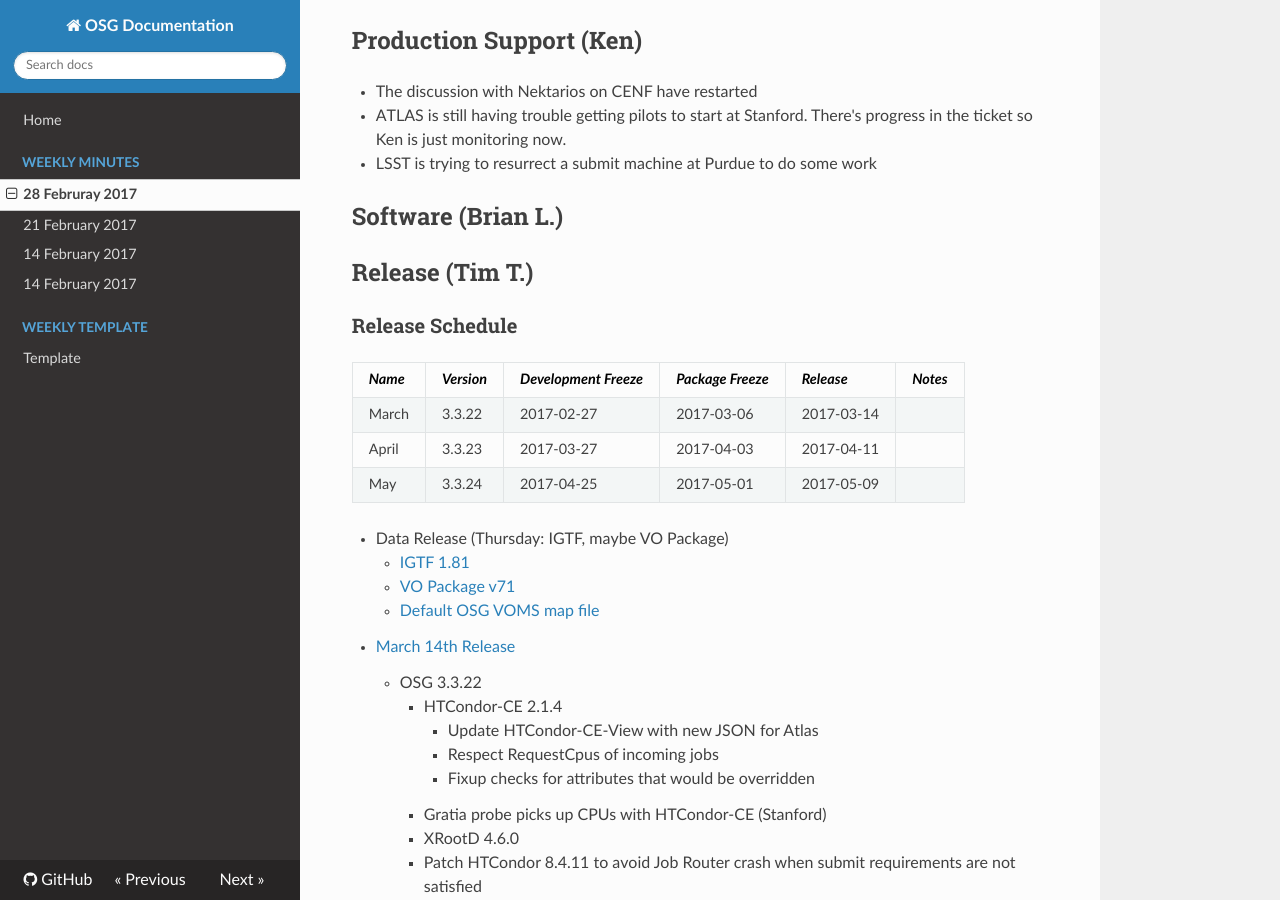
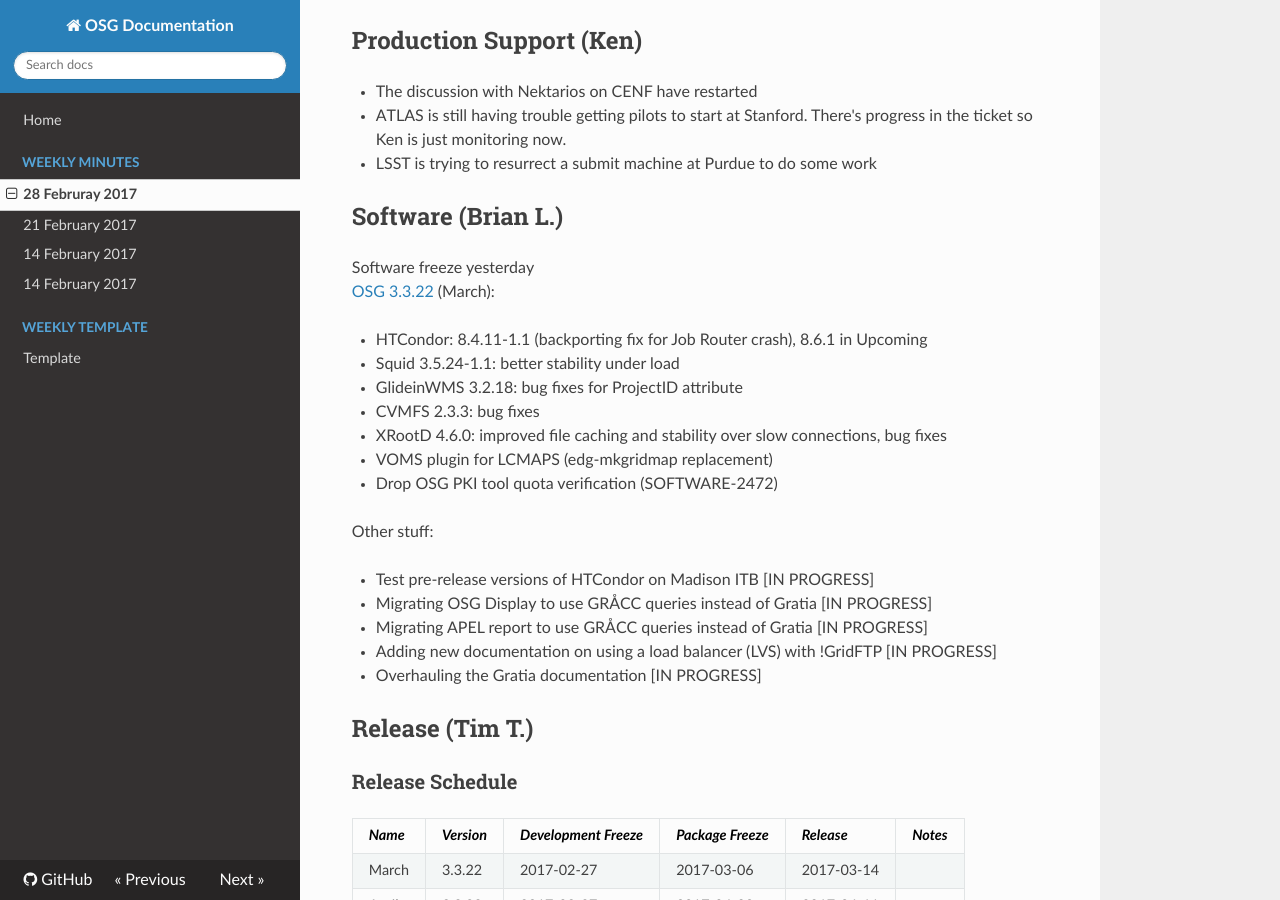
Before and after one commit to zsshah/production, an MkDocs documentation site: the page built from docs/WeeklyMinutes/28Feb2017.md, in a window 1280 px wide and 900 px high, scrolled down 2891 px. Built offline with MkDocs 1.6.1, drawn with Linux system fonts in a browser that asks for light colours; nearby versions of some CDN libraries; old or Windows-style settings are respelled for this version of MkDocs.

Commit message:
Update 28Feb2017.md

```diff
--- a/docs/WeeklyMinutes/28Feb2017.md
+++ b/docs/WeeklyMinutes/28Feb2017.md
@@ -57,7 +57,24 @@
    * LSST is trying to resurrect a submit machine at Purdue to do some work
 
 ## Software (Brian L.)
+Software freeze yesterday
+[OSG 3.3.22](https://jira.opensciencegrid.org/issues/?filter=15254) (March):
 
+-   HTCondor: 8.4.11-1.1 (backporting fix for Job Router crash), 8.6.1 in Upcoming
+-   Squid 3.5.24-1.1: better stability under load
+-   GlideinWMS 3.2.18: bug fixes for ProjectID attribute
+-   CVMFS 2.3.3: bug fixes
+-   XRootD 4.6.0: improved file caching and stability over slow connections, bug fixes
+-   VOMS plugin for LCMAPS (edg-mkgridmap replacement)
+-   Drop OSG PKI tool quota verification (SOFTWARE-2472)
+
+Other stuff:
+
+-   Test pre-release versions of HTCondor on Madison ITB [IN PROGRESS]
+-   Migrating OSG Display to use GR&Aring;CC queries instead of Gratia [IN PROGRESS]
+-   Migrating APEL report to use GR&Aring;CC queries instead of Gratia [IN PROGRESS]
+-   Adding new documentation on using a load balancer (LVS) with !GridFTP [IN PROGRESS]
+-   Overhauling the Gratia documentation [IN PROGRESS]
 
 ## Release (Tim T.)
 ### Release Schedule
```
